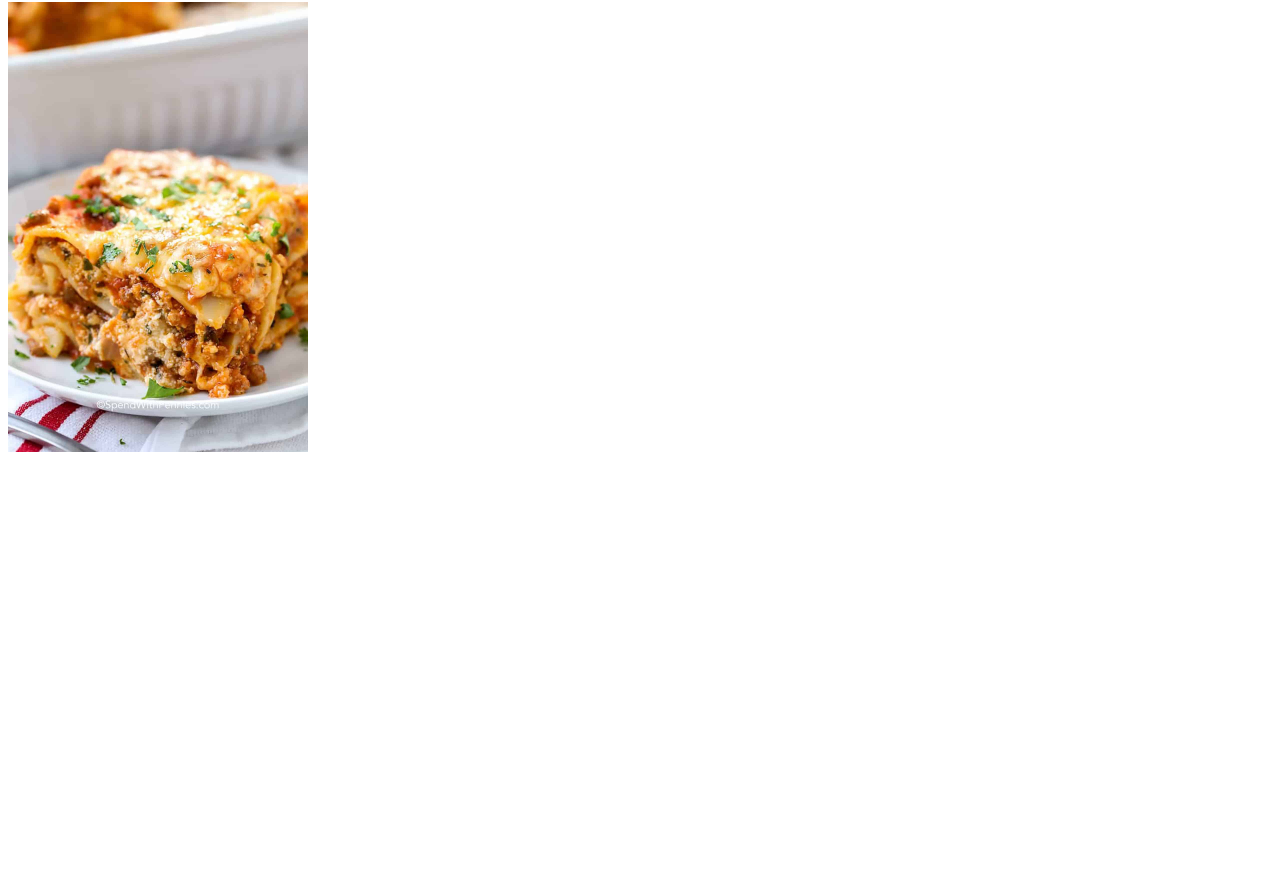
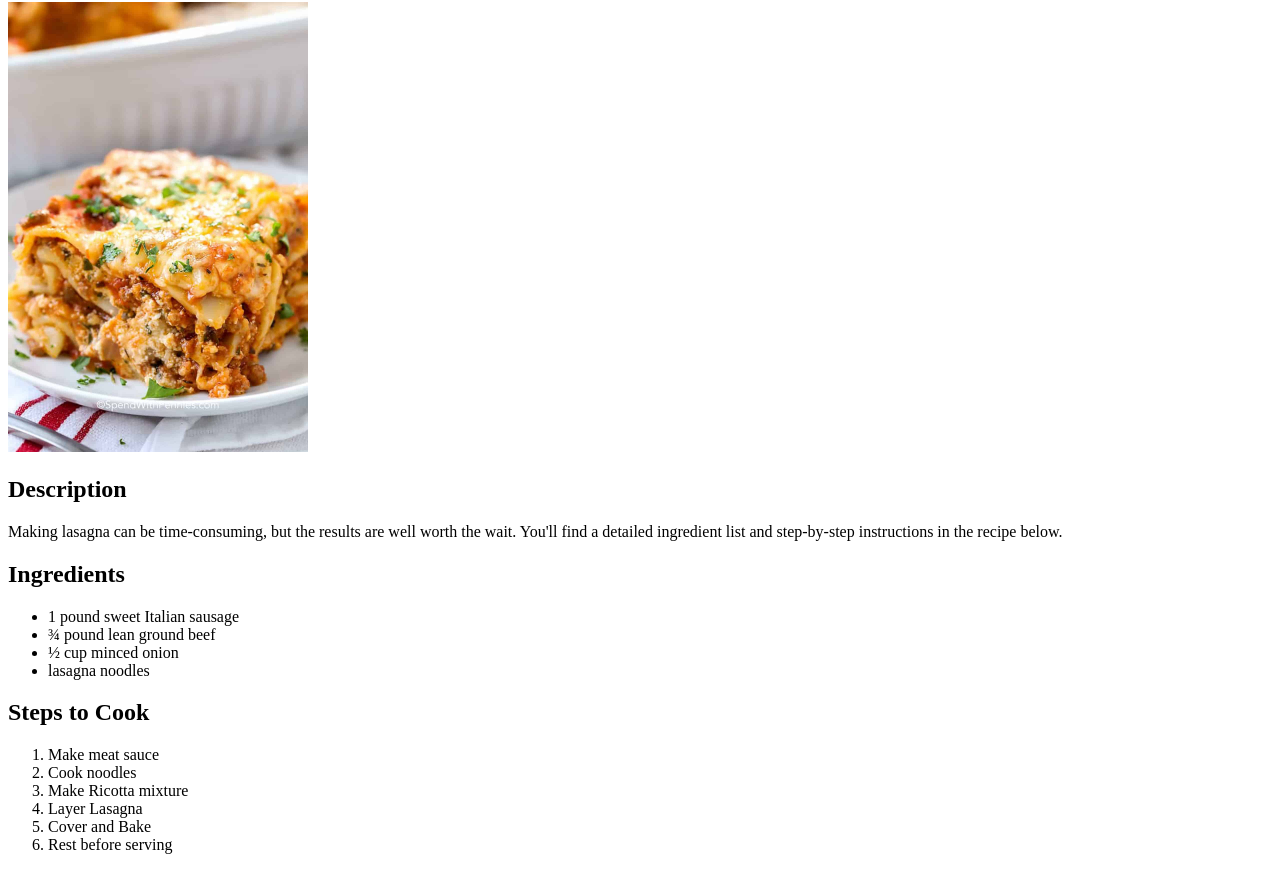
Before and after one commit to FiendFyre903/recipes-website, a plain HTML site: page recipes/lasagna.html in a window 1280 px wide. Shown: the part 78-948 px from the top of the page. Before the commit the page ends 800 px from the top, so only its background shows below. Drawn offline with Linux system fonts and the light colour scheme.

Commit message:
Added details to lasagna recipe

```diff
--- a/recipes/lasagna.html
+++ b/recipes/lasagna.html
@@ -9,5 +9,26 @@
     <body>
         <h1>Lasagna</h1>
         <img src="images/lasagna.jpg" width="300">
+
+        <h2>Description</h2>
+        <p>
+            Making lasagna can be time-consuming, but the results are well worth the wait. You'll find a detailed ingredient list and step-by-step instructions in the recipe below.
+        </p>
+        <h2>Ingredients</h2>
+        <ul>
+            <li>1 pound sweet Italian sausage</li>
+            <li>¾ pound lean ground beef</li>
+            <li>½ cup minced onion</li>
+            <li>lasagna noodles</li>
+        </ul>
+        <h2>Steps to Cook</h2>
+        <ol>
+            <li>Make meat sauce</li>
+            <li>Cook noodles</li>
+            <li>Make Ricotta mixture</li>
+            <li>Layer Lasagna</li>
+            <li>Cover and Bake</li>
+            <li>Rest before serving</li>
+        </ol>
     </body>
 </html>
```
